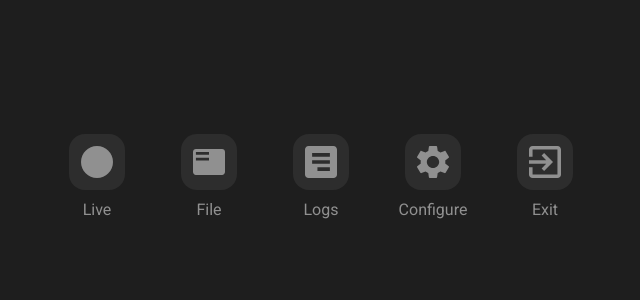
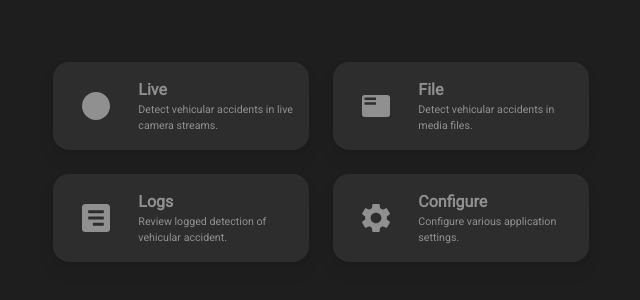
Before and after one commit to m-visaya/DVA, a React (Vite) app in the folder src/render/: page / in a window 1280 px wide. Shown: the part 238-538 px from the top of the page, without its empty margins (319-959 px from the left). Built offline with nearby package versions, Linux system fonts and the light colour scheme.

Commit message:
dashboard 0.2.0

```diff
--- a/src/render/components/dashboard/Icon.jsx
+++ b/src/render/components/dashboard/Icon.jsx
@@ -1,11 +1,14 @@
-function icon({iconImage, iconTitle}){
+function icon({iconImage, iconTitle, iconDescription}){
  return(
-    <div className="box-border bg-palette-gray75 hover:bg-primary-gray h-14 w-14 rounded-2xl">
-      <div className="flex justify-center h-full items-center">
-        <img src={iconImage} className="w-8"></img>
-      </div>
-      <div className="flex justify-center">
-        <p className="text-palette-gray50 font-roboto my-2">{iconTitle}</p>
+    <div className="box-border bg-palette-gray75 hover:bg-primary-gray h-auto w-64 rounded-2xl drop-shadow-lg">
+      <div className="grid grid-cols-3 flex items-center h-full py-4">
+        <div className="flex justify-center">
+          <img src={iconImage} className="w-7"></img>
+        </div>
+        <div className="col-span-2 mr-3">
+          <p className="text-palette-gray50 font-bold font-roboto">{iconTitle}</p>
+          <p className="text-palette-gray50 text-[8pt] font-roboto">{iconDescription}</p>
+        </div>
       </div>
     </div>
  );
--- a/src/render/src/Dashboard.jsx
+++ b/src/render/src/Dashboard.jsx
@@ -1,49 +1,57 @@
 import { Link } from "react-router-dom";
+import configureIcon from "../assets/graphics/configure.svg";
+// import exitIcon from "../assets/graphics/exit.svg";
+import fileIcon from "../assets/graphics/file.svg";
+import liveIcon from "../assets/graphics/live.svg";
+import logIcon from "../assets/graphics/logs.svg";
 import Icon from "../components/dashboard/icon";
-import liveIcon from "../assets/graphics/live.svg";
-import fileIcon from "../assets/graphics/file.svg";
-import configureIcon from "../assets/graphics/configure.svg";
-import exitIcon from "../assets/graphics/exit.svg";
-import logIcon from "../assets/graphics/logs.svg";
 
 function Dashboard() {
   return (
     <div className="bg-palette-gray100 h-screen flex flex-col">
       <div className="flex justify-center h-full items-center">
-        <div className="grid grid-cols-5 lg:gap-x-14 md:gap-x-8">
+        <div className="grid grid-cols-2 gap-6">
           <div>
             <Link to="/live">
               <Icon
               iconImage={liveIcon}
-              iconTitle="Live" />
+              iconTitle="Live"
+              iconDescription="Detect vehicular accidents in live camera streams."
+              />
             </Link>
           </div>
           <div>
             <Link to="/file">
               <Icon
               iconImage={fileIcon}
-              iconTitle="File" />
+              iconTitle="File"
+              iconDescription="Detect vehicular accidents in media files."
+              />
             </Link>
           </div>
           <div>
             <Link to="/logs">
               <Icon
               iconImage={logIcon}
-              iconTitle="Logs" />
+              iconTitle="Logs"
+              iconDescription="Review logged detection of vehicular accident."
+              />
             </Link>
           </div>
           <div>
             <Link to="/config">
               <Icon
               iconImage={configureIcon}
-              iconTitle="Configure" />
+              iconTitle="Configure"
+              iconDescription="Configure various application settings."
+              />
             </Link>
           </div>
-          <div>
+          {/* <div>
             <Icon
             iconImage={exitIcon}
             iconTitle="Exit" />
-          </div>
+          </div> */}
         </div>
       </div>
     </div>
```
